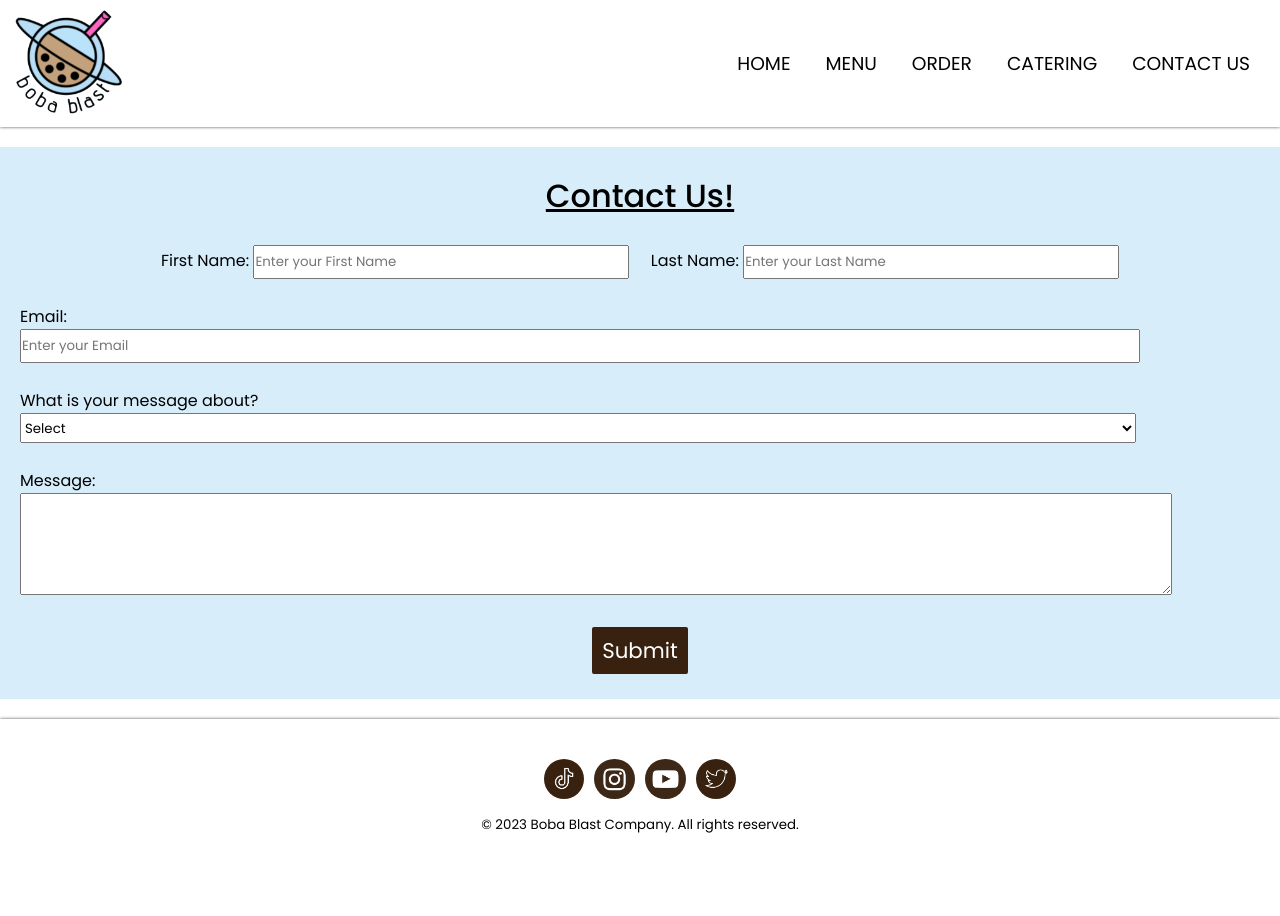
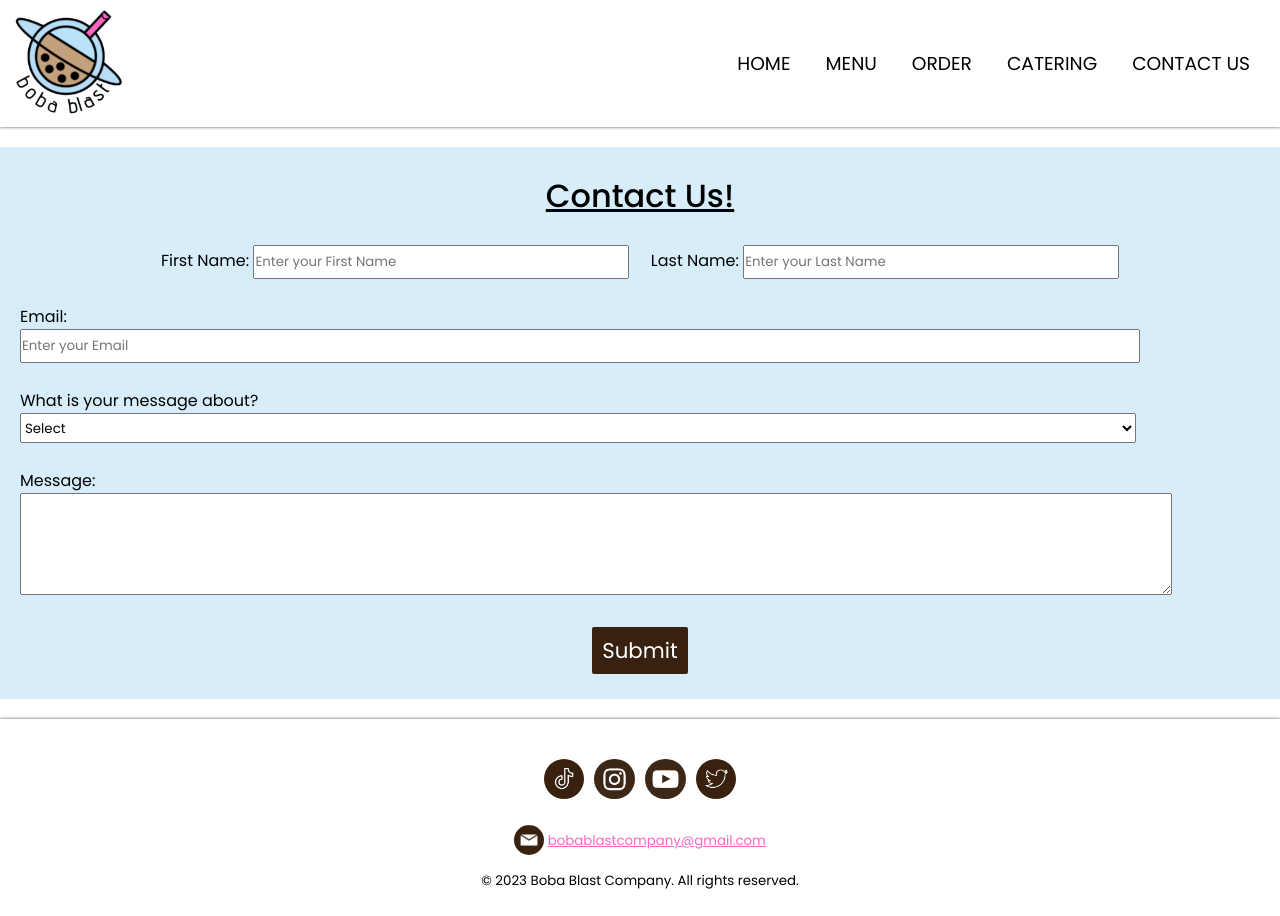
Before and after one commit to gabririos/BOBABLAST, a plain HTML site: page contact.html in a window 1280 px wide. Before the commit the page ends 860 px from the top, so only its background shows below. Drawn offline with Linux system fonts and the light colour scheme.

Commit message:
Update contact.html

```diff
--- a/contact.html
+++ b/contact.html
@@ -143,6 +143,8 @@ pink: #ff67c2;
 		<a href="https://twitter.com" target="_blank">
 		<img src="images/twitter.jpeg" alt="Twitter" height="40" style="border-radius: 30px;" class="hover"></a>
 	</div>
+	<center><a href="mailto:bobablastcompany@gmail.com"><img src="images/email.png" alt="Email" height="30" style="border-radius: 30px; top: 10px; position: relative;"></a>
+	<a href="mailto:bobablastcompany@gmail.com" style="color: #ff67c2; text-align: center;">bobablastcompany@gmail.com</a></center><br>
 	<span style="justify-content: center; align-items: center; display: flex; margin-bottom: 5px;">&copy; 2023 Boba Blast Company. All rights reserved.</span>
 <br>
 </footer>
```
